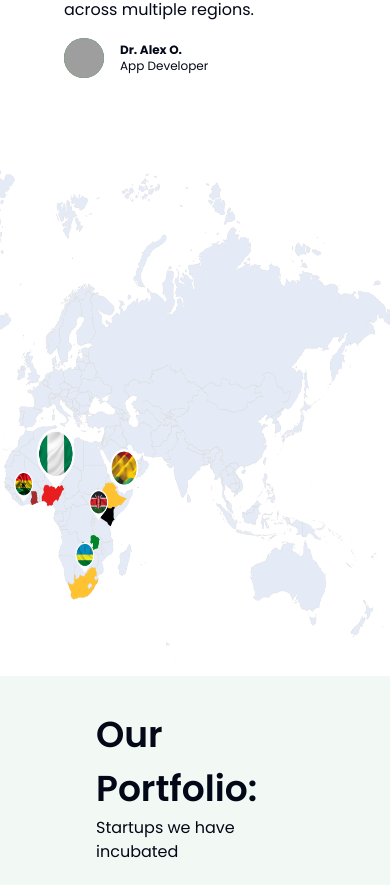
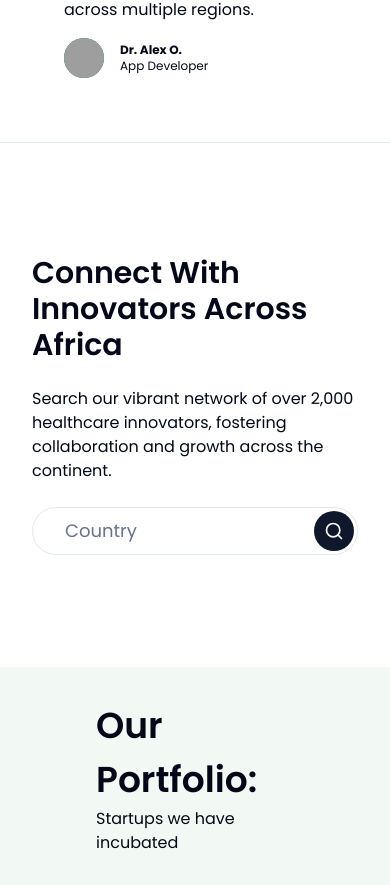
Before and after one commit to innovatehealthafrica/iha-frontend, a Next.js app: page / in a window 390 px wide. Shown: the part 4417-5302 px from the top of the page. Built offline with nearby package versions, Linux system fonts and the light colour scheme; grey boxes are pictures that could not be loaded.

Commit message:
connect with innovators made responsive

```diff
--- a/src/app/(landing-page)/components/connect-with-innovators.tsx
+++ b/src/app/(landing-page)/components/connect-with-innovators.tsx
@@ -8,25 +8,28 @@ import toast from "react-hot-toast";
 
 export default function ConnectWithInnovatorSection() {
   return (
-    <section className="">
-      <div className="flex gap-16">
+    <section className="border-t md:border-none">
+      <div className="flex flex-col lg:flex-row gap-16">
         <Image
           src={mapImage}
           alt="Connect with innovators"
-          className="w-full"
+          className="w-full hidden lg:block"
         />
-        <div className="flex flex-col justify-center w-full">
-          <h1 className="font-[600] text-4xl leading-normal max-w-sm">
+        <div className="flex flex-col justify-center w-full px-8 lg:px-0 py-28 lg:py-0">
+          <h1 className="font-[600] text-3xl lg:text-4xl lg:leading-normal max-w-sm">
             Connect With Innovators Across Africa
           </h1>
 
-          <p className="mt-12 max-w-screen-sm">
+          <p className="mt-6 lg:mt-12 max-w-screen-sm">
             Search our vibrant network of over 2,000 healthcare innovators,
             fostering collaboration and growth across the continent.
           </p>
 
-          <div className="w-full max-w-60 relative mt-6">
-            <Input placeholder="Country" className="w-full rounded-full h-12" />
+          <div className="w-full md:max-w-60 relative mt-6">
+            <Input
+              placeholder="Country"
+              className="w-full rounded-full h-12 text-lg px-8"
+            />
             <Button
               onClick={() => {
                 toast.error("Feature coming soon.", {
```
